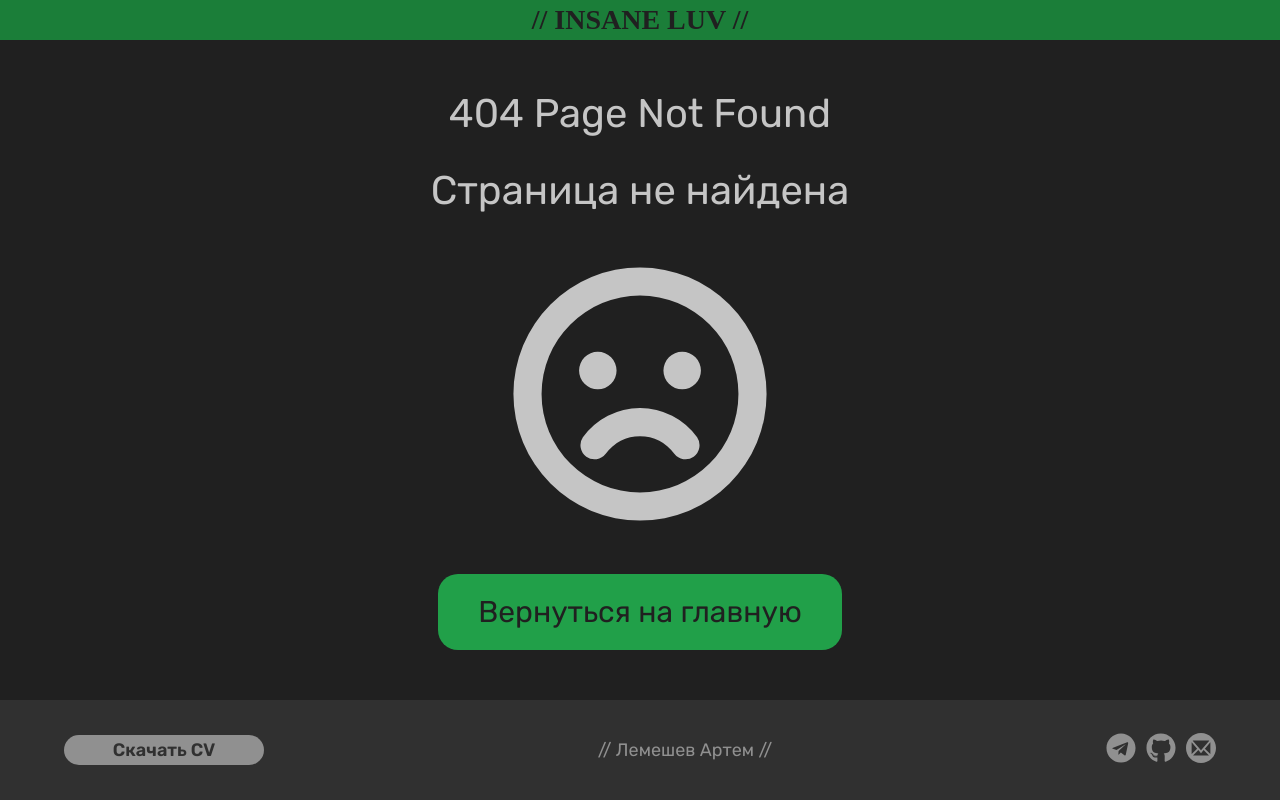
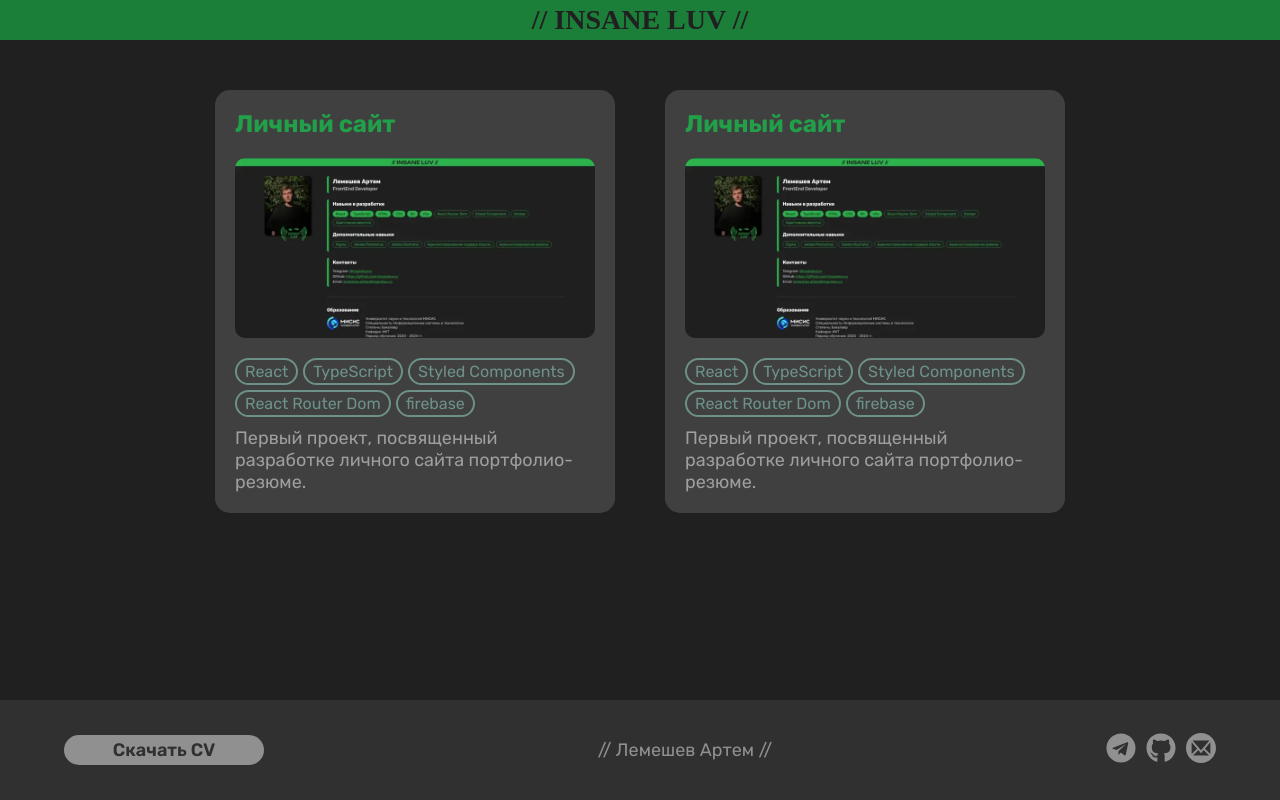
Before and after one commit to insaneluvvv/insaneluv.ru, a React (Vite) app: page /dev-portfolio in a window 1280 px wide. Before the commit this address had no page. Built offline with nearby package versions, Linux system fonts and the light colour scheme; a web font is replaced by a local one.

Commit message:
split projects by topic

```diff
--- a/src/App.tsx
+++ b/src/App.tsx
@@ -4,6 +4,8 @@ import styled from "styled-components"
 import Header from './components/Header'
 import Footer from './components/Footer'
 import Home from './pages/Home'
+import DesignPortfolio from "./pages/DesignPortfolio"
+import DevPortfolio from "./pages/DevPortfolio"
 import PageNotFound from './pages/PageNotFound'
 
 
@@ -15,6 +17,8 @@ const App = () => {
         <MainWrapper>
           <Routes>
             <Route path="/" element={<Home />} />
+            <Route path="/design-portfolio" element={<DesignPortfolio />} />
+            <Route path="/dev-portfolio" element={<DevPortfolio />} />
             <Route path="*" element={<PageNotFound />} />
           </Routes>
         </MainWrapper>
--- /dev/null
+++ b/src/assets/data/DesignProjects.tsx
@@ -0,0 +1,31 @@
+import InsaneLuvBanner from "./../media/portfolio/InsaneLuv_Banner.png";
+
+type ProjectInt = {
+  id: number,
+  tag: string[],
+  name: string,
+  desc: string,
+  img: string,
+  link: string,
+}
+
+const initProject: Array<ProjectInt> = [
+  {
+    id: 1,
+    tag: ["Графический дизайн", "Логотипы"],
+    name: "Логофолио",
+    desc: "Коллекция созданных логотипов.",
+    img: InsaneLuvBanner,
+    link: "logofolio",
+  },
+  {
+    id: 2,
+    tag: ["React"],
+    name: "Сервис длся обучения Kandinsky",
+    desc: "Первый проект, посвященный разработке личного сайта портфолио-резюме.",
+    img: InsaneLuvBanner,
+    link: "kandinsky",
+  }
+]
+
+export default initProject;
--- /dev/null
+++ b/src/assets/data/DevProjects.tsx
@@ -0,0 +1,31 @@
+import PersonalSite from "./../media/portfolio/PersonalSite_vieo.webp";
+
+type ProjectInt = {
+  id: number,
+  tag: string[],
+  name: string,
+  desc: string,
+  img: string,
+  link: string,
+}
+
+const initProject: Array<ProjectInt> = [
+  {
+    id: 1,
+    tag: ["React", "TypeScript", "Styled Components", "React Router Dom", "firebase"],
+    name: "Личный сайт",
+    desc: "Первый проект, посвященный разработке личного сайта портфолио-резюме.",
+    img: PersonalSite,
+    link: "personal-site",
+  },
+  {
+    id: 2,
+    tag: ["React", "TypeScript", "Styled Components", "React Router Dom", "firebase"],
+    name: "Личный сайт",
+    desc: "Первый проект, посвященный разработке личного сайта портфолио-резюме.",
+    img: PersonalSite,
+    link: "personal-site",
+  }
+]
+
+export default initProject;
--- a/src/assets/data/ProjectList.tsx
+++ /dev/null
@@ -1,44 +0,0 @@
-import PersonalSite from "./../media/portfolio/PersonalSite_vieo.webp";
-import InsaneLuvBanner from "./../media/portfolio/InsaneLuv_Banner.png";
-
-type ProjectInt = {
-  id: number,
-  type: string,
-  tag: string[],
-  name: string,
-  desc: string,
-  img: string,
-  link1name?: string,
-  link1?: string,
-  link2name: string,
-  link2: string
-}
-
-const initProject: Array<ProjectInt> = [
-  {
-    id: 1,
-    type: "Дизайн",
-    tag: ["Графический дизайн", "Веб дизайн"],
-    name: "Insane Luv",
-    desc: "Личный проект, в ходе которого я создавал дизайны на заказ. Вел социальные сети для продвижения.",
-    img: InsaneLuvBanner,
-    link1name: "Discord сервер",
-    link1: "https://discord.gg/RTwRUZdxw3",
-    link2name: "Telegram канал",
-    link2: "https://t.me/InsaneLuvDSGN"
-  },
-  {
-    id: 2,
-    type: "FrontEnd",
-    tag: ["React", "TypeScript", "Styled Components", "React Router Dom", "firebase"],
-    name: "Личный сайт",
-    desc: "Первый проект, посвященный разработке личного сайта портфолио-резюме.",
-    img: PersonalSite,
-    link1name: "Рабочий прототип",
-    link1: "https://insaneluv.ru/",
-    link2name: "Git",
-    link2: "https://github.com/insaneluvvv/insaneluv.ru"
-  }
-]
-
-export default initProject;
--- a/src/index.css
+++ b/src/index.css
@@ -71,3 +71,16 @@ a {
   color: #21A049;
   margin-bottom: 5px;
 }
+
+.nav-link {
+  display: inline;
+  height: 100%;
+  width: 400px;
+	max-width: 100%;
+  background-color: #404040;
+  border-radius: 15px;
+	transition: 200ms ease;
+}
+.nav-link:hover{
+		background-color: #303030;
+	}
--- /dev/null
+++ b/src/pages/DesignPortfolio.tsx
@@ -0,0 +1,90 @@
+import styled from "styled-components";
+
+import initProject from "../assets/data/DesignProjects";
+import { NavLink } from 'react-router-dom';
+
+const DesignPortfolio = () => {
+  return (
+      <HomeWrapper>
+        <PortfolioContainer>
+          {initProject.map(el =>
+            <NavLink className="nav-link" to={el.link}>
+              <ProjectBlock>
+                <ProjectName>{el.name}</ProjectName>
+                <img src={el.img} alt={el.name} />
+                <ProjectTags>
+                  {el.tag.map(ob => <div>{ob}</div>)}
+                </ProjectTags>
+                <ProjectDesc>{el.desc}</ProjectDesc>
+              </ProjectBlock>
+            </NavLink>
+          )}
+        </PortfolioContainer>
+      </HomeWrapper>
+
+  )
+}
+
+const HomeWrapper = styled.div`
+	margin: 0 10%;
+	width: 80%;
+`;
+
+const PortfolioContainer = styled.div`
+	display: flex;
+	justify-content: center;
+	flex-wrap: wrap;
+	gap: 50px;
+	margin-top: 30px;
+`;
+
+const ProjectBlock = styled.div`
+	display: flex;
+	flex-direction: column;
+  padding: 20px 20px;
+
+
+	/* background-color: #404040; */
+	img {
+		object-fit: cover;
+		width: 100%;
+		max-height: 200px;
+		border-radius: 10px;
+		margin-bottom: 20px;
+	}
+`;
+
+const ProjectName = styled.div`
+	display: flex;
+	margin-bottom: 20px;
+  color: #21A049;
+  font-family: "Rubik", serif;
+  font-weight: 700;
+  font-size: 24px;
+
+	@media (max-width: 600px) {
+		flex-direction: column;
+	}
+`;
+
+const ProjectTags = styled.div`
+	display: flex;
+	flex-wrap: wrap;
+	margin-bottom: 5px;
+	div {
+		font-size: 16px;
+		background-color: 0;
+		color: #6d9189;
+		border: 2px solid #6d9189;
+		padding: 2px 8px;
+		margin-right: 5px;
+		border-radius: 15px;
+		margin-bottom: 5px;
+	}
+`;
+
+const ProjectDesc = styled.span`
+	color: #9e9e9e;
+`;
+
+export default DesignPortfolio
--- /dev/null
+++ b/src/pages/DevPortfolio.tsx
@@ -0,0 +1,91 @@
+import React from 'react'
+import styled from "styled-components";
+
+import initProject from "../assets/data/DevProjects";
+import { NavLink } from 'react-router-dom';
+
+const DevPortfolio = () => {
+  return (
+      <HomeWrapper>
+        <PortfolioContainer>
+          {initProject.map(el =>
+            <NavLink className="nav-link" to={el.link}>
+              <ProjectBlock>
+                <ProjectName>{el.name}</ProjectName>
+                <img src={el.img} alt={el.name} />
+                <ProjectTags>
+                  {el.tag.map(ob => <div>{ob}</div>)}
+                </ProjectTags>
+                <ProjectDesc>{el.desc}</ProjectDesc>
+              </ProjectBlock>
+            </NavLink>
+          )}
+        </PortfolioContainer>
+      </HomeWrapper>
+
+  )
+}
+
+const HomeWrapper = styled.div`
+	margin: 0 10%;
+	width: 80%;
+`;
+
+const PortfolioContainer = styled.div`
+	display: flex;
+	justify-content: center;
+	flex-wrap: wrap;
+	gap: 50px;
+	margin-top: 30px;
+`;
+
+const ProjectBlock = styled.div`
+	display: flex;
+	flex-direction: column;
+  padding: 20px 20px;
+
+
+	/* background-color: #404040; */
+	img {
+		object-fit: cover;
+		width: 100%;
+		max-height: 200px;
+		border-radius: 10px;
+		margin-bottom: 20px;
+	}
+`;
+
+const ProjectName = styled.div`
+	display: flex;
+	margin-bottom: 20px;
+  color: #21A049;
+  font-family: "Rubik", serif;
+  font-weight: 700;
+  font-size: 24px;
+
+	@media (max-width: 600px) {
+		flex-direction: column;
+	}
+`;
+
+const ProjectTags = styled.div`
+	display: flex;
+	flex-wrap: wrap;
+	margin-bottom: 5px;
+	div {
+		font-size: 16px;
+		background-color: 0;
+		color: #6d9189;
+		border: 2px solid #6d9189;
+		padding: 2px 8px;
+		margin-right: 5px;
+		border-radius: 15px;
+		margin-bottom: 5px;
+	}
+`;
+
+const ProjectDesc = styled.span`
+	color: #9e9e9e;
+`;
+
+export default DevPortfolio
--- a/src/pages/Home.tsx
+++ b/src/pages/Home.tsx
@@ -1,11 +1,13 @@
 import styled from "styled-components";
+import { NavLink } from "react-router-dom";
 
 import { DesignSkillsFirst, AdminSkillsFirst, LangSkills, MarSkills, DevSkills, AISkills } from "../assets/data/SkillsList"
-import initProject from "../assets/data/ProjectList";
 import Avatar from "./../assets/media/Avatar.jpg";
 import InsaneLuvLogo from "./../assets/media/InsaneLuv Logo.png";
 import MisisLogo from "./../assets/media/Misis Logo.svg";
 import TeleTribeLogo from "./../assets/media/Teletribe Logo.png";
+import InsaneLuvDevBanner from "./../assets/media/portfolio/InsaneLuvDev_Banner.png";
+import InsaneLuvBanner from "./../assets/media/portfolio/InsaneLuv_Banner.png";
 
 
 const Home = () => {
@@ -156,23 +158,28 @@ const Home = () => {
 				<span className="big-title">///</span>
 			</ProjectSplit>
 			<PortfolioContainer>
-				{initProject.map(el =>
+				<NavLink className="nav-link" to="/design-portfolio">
 				<ProjectBlock>
-						<ProjectName>
-							<span className="section-title">{el.name}</span>
-							<ProjectType><p>{el.type}</p></ProjectType>
-						</ProjectName>
-						<img src={el.img} alt={el.name} />
-						<ProjectDesc>{el.desc}</ProjectDesc>
+					<ProjectName>Design</ProjectName>
+					<img src={InsaneLuvBanner} alt={InsaneLuvBanner} />
 					<ProjectTags>
-							{el.tag.map(ob => <div>{ob}</div>)}
+						<div>Графический дизайн</div>
+						<div>UI/UX</div>
 					</ProjectTags>
-						<ProjectBtns>
-							<ProjectGitBtn onClick={() => {window.open(el.link1)}}>{el.link1name}</ProjectGitBtn>
-							<PrototypeBtn onClick={() => {window.open(el.link2)}}>{el.link2name}</PrototypeBtn>
-						</ProjectBtns>
+					<ProjectDesc>Портфолио дизайнерской деятельности.</ProjectDesc>
 				</ProjectBlock>
-				)}
+				</NavLink>
+				<NavLink className="nav-link" to="/dev-portfolio">
+				<ProjectBlock>
+					<ProjectName>Development</ProjectName>
+					<img src={InsaneLuvDevBanner} alt={InsaneLuvDevBanner} />
+					<ProjectTags>
+						<div>FrontEnd</div>
+						<div>React</div>
+					</ProjectTags>
+					<ProjectDesc>Результаты изучения FrontEnd разработки.</ProjectDesc>
+				</ProjectBlock>
+				</NavLink>
 			</PortfolioContainer>
 
 		</HomeWrapper>
@@ -388,8 +395,7 @@ const PortfolioContainer = styled.div`
 const ProjectBlock = styled.div`
 	display: flex;
 	flex-direction: column;
-	width: 400px;
-	max-width: 100%;
+	padding: 20px 20px;
 
 	/* background-color: #404040; */
 	img {
@@ -402,85 +408,39 @@ const ProjectBlock = styled.div`
 `;
 
 const ProjectName = styled.div`
-	display: inline-block;
 	display: flex;
-	align-items: center;
-	height: 30px;
 	margin-bottom: 20px;
-		span {
   color: #21A049;
-		margin-bottom: 5px;
-		margin-right: 20px;
-	}
+  font-family: "Rubik", serif;
+  font-weight: 700;
+  font-size: 24px;
+
 	@media (max-width: 600px) {
 		flex-direction: column;
-		align-items: start;
-		height: 60px;
 	}
-`;
-
-const ProjectType = styled.div`
-	display: flex;
-	justify-content: center;
-	align-items: center;
-	background-color: #6d9189;
-  color: #202020;
-  border-radius: 16px;
-	height: 28px;
-	padding-left: 20px;
-	padding-right: 20px;
-`;
-
-const ProjectDesc = styled.span`
-	margin-bottom: 20px;
-	min-height: 66px;
 `;
 
 const ProjectTags = styled.div`
 	display: flex;
 	flex-wrap: wrap;
-	margin-bottom: 20px;
+	margin-bottom: 5px;
 	div {
 		font-size: 16px;
-		background-color: #202020;
+		background-color: 0;
 		color: #6d9189;
 		border: 2px solid #6d9189;
 		padding: 2px 8px;
 		margin-right: 5px;
-		margin-bottom: 10px;
 		border-radius: 15px;
+		margin-bottom: 5px;
 	}
 `;
 
-const ProjectBtns = styled.div`
-	display: flex;
+const ProjectDesc = styled.span`
+	color: #9e9e9e;
 `;
 
-const ProjectGitBtn = styled.button`
-	border: 0;
-	padding: 8px 20px;
-	border-radius: 10px;
-	background-color: #21A049;
-	color: #303030;
-	margin-right: 10px;
-	cursor: pointer;
-	transition: 200ms ease;
-	&:hover {
-		background-color: #1b7e39;
-	}
-`;
 
-const PrototypeBtn = styled.button`
-	border: 0;
-	padding: 8px 20px;
-	border-radius: 10px;
-	background-color: #21A049;
-	color: #303030;
-	cursor: pointer;
-	transition: 200ms ease;
-	&:hover {
-		background-color: #1b7e39;
-	}
-`;
+
 
 export default Home;
```
Also changed, not shown: src/assets/media/portfolio/InsaneLuvDev_Banner.png (added). Lines whose indentation alone changed are shown as unchanged.
